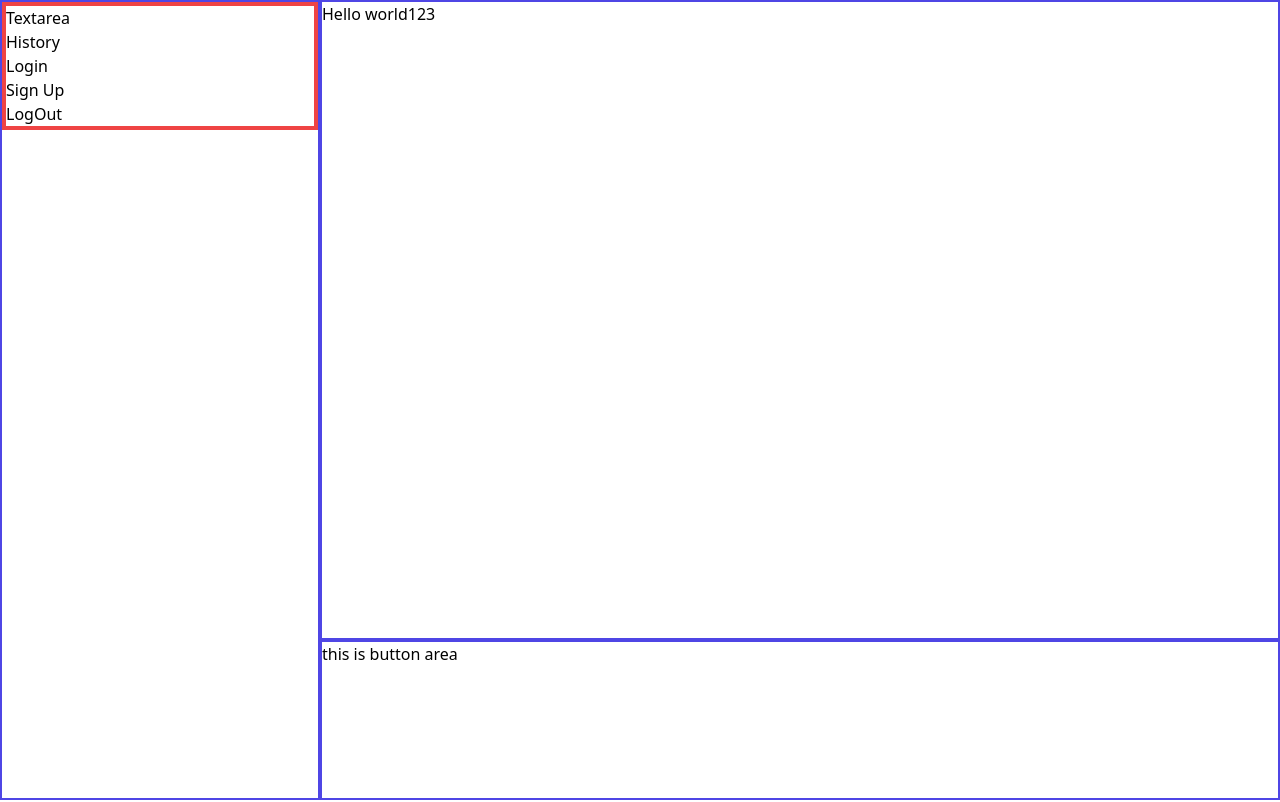
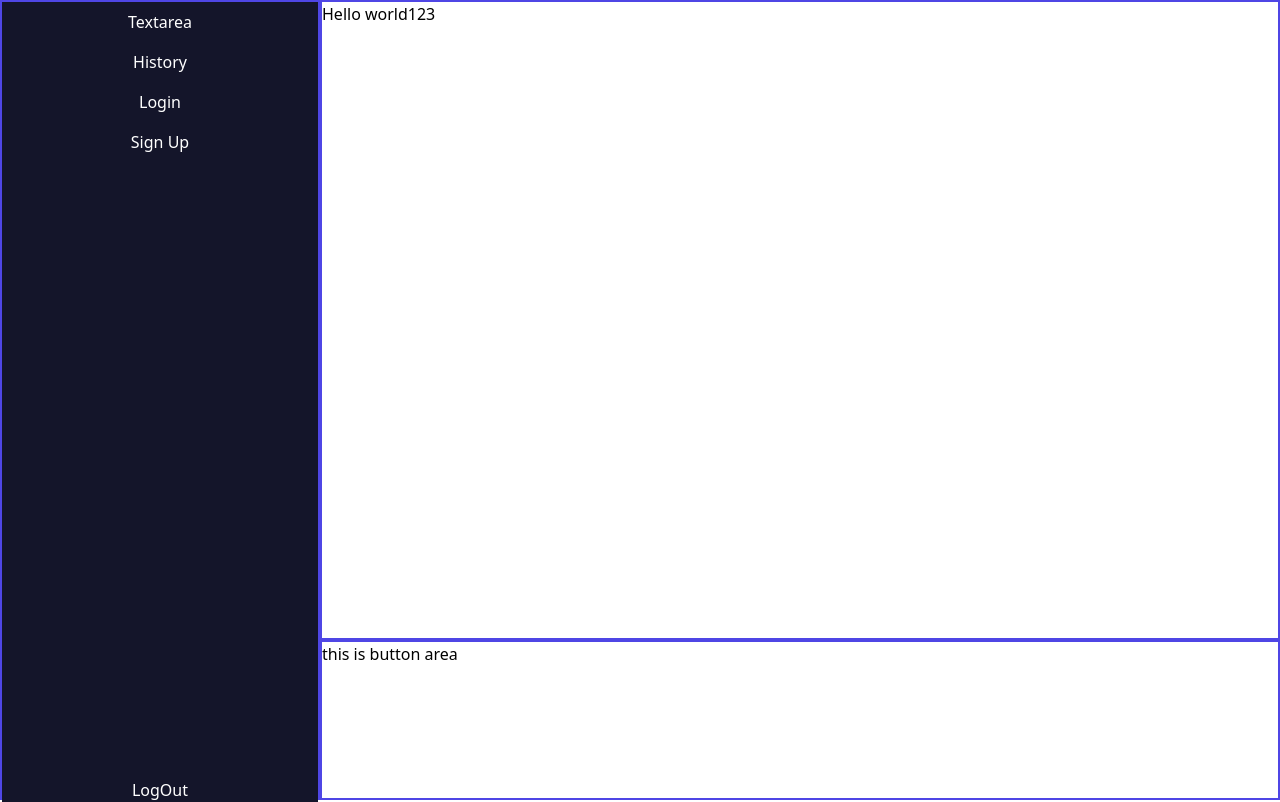
Before and after one commit to hustler78237/Notes, a React (Create React App) app: page / in a window 1280 px wide. Built offline with nearby package versions, Linux system fonts and the light colour scheme.

Commit message:
some Changes in Navbar in src components

```diff
--- a/src/components/Navbar.js
+++ b/src/components/Navbar.js
@@ -1,12 +1,17 @@
+import { useState } from "react";
+
 function Navbar () {
+
+    const [active , setActive] = useState(false);
+
     return(
         <form>
-            <div className="box-border border-4 border-red-500">
-                <p>Textarea</p>
-                <p>History</p>
-                <p>Login</p>
-                <p>Sign Up</p>
-                <button>LogOut</button>
+            <div className="flex flex-col items-center box-border bg-[#14152a] text-[#ffffff]  h-dvh  cursor-pointer">
+                <p onClick={()=> setActive(!active)} className={`hover:bg-gradient-to-r from-[#2a1452] to-[#4a128c] hover:px-4 py-2 rounded transition duration-300 ease-in hover:scale-150 ${active ? "bg-gradient-to-r from-[#2a1452] to-[#4a128c] scale-150":""}`}>Textarea</p>
+                <p className="hover:bg-gradient-to-r from-[#2a1452] to-[#4a128c] hover:px-4 py-2 rounded transition duration-300 ease-in hover:scale-150">History</p>
+                <p className="hover:bg-gradient-to-r from-[#2a1452] to-[#4a128c] hover:px-4 py-2 rounded transition duration-300 ease-in hover:scale-150">Login</p>
+                <p className="hover:bg-gradient-to-r from-[#2a1452] to-[#4a128c] hover:px-4 py-2 rounded transition duration-300 ease-in hover:scale-150">Sign Up</p>
+                <button className="mt-auto">LogOut</button>
             </div>
         </form>
     );
```
